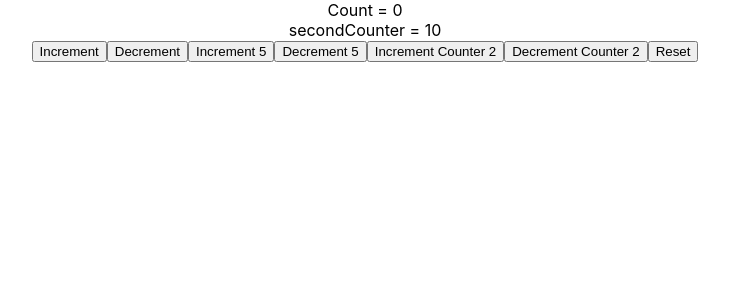
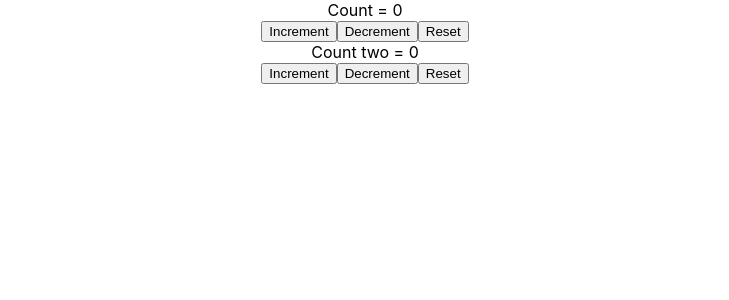
Before and after one commit to wildfoxcard/lessons-react, a React (Create React App) app in the folder reactjs/state-hook/: page / in a window 1280 px wide. Shown: the top 300 px of the page, without its empty margins (275-1004 px from the left). Built offline with nearby package versions, Linux system fonts and the light colour scheme.

Commit message:
video 64 completed

```diff
--- a/reactjs/state-hook/src/App.js
+++ b/reactjs/state-hook/src/App.js
@@ -11,12 +11,13 @@
 // import IntervalHookCounter from './components/IntervalHookCounter';
 // import DataFetching from './components/DataFetching';
 // import CounterOne from './components/CounterOne';
-import CounterTwo from './components/CounterTwo';
+// import CounterTwo from './components/CounterTwo';
+import CounterThree from './components/CounterThree';
 
 function App() {
   return (
     <div className="App">
-      <CounterTwo />
+      <CounterThree />
       {/* <CounterOne /> */}
       {/* <MouseContainer /> */}
       {/* <DataFetching /> */}
--- /dev/null
+++ b/reactjs/state-hook/src/components/CounterThree.js
@@ -0,0 +1,39 @@
+import React, { useReducer } from 'react'
+
+const initialState = 0;
+const reducer = (state, action) => {
+    switch (action) {
+        case "increment":
+            return state + 1
+        case "decrement":
+            return state - 1
+        case 'reset':
+            return initialState
+        default:
+            return state
+    }
+}
+
+function CounterThree() {
+    const [count, dispatch] = useReducer(reducer, initialState)
+    const [countTwo, dispatchTwo] = useReducer(reducer, initialState)
+
+    return (
+        <>
+            <div>
+                <div>Count = {count}</div>
+                <button onClick={() => dispatch('increment')}>Increment</button>
+                <button onClick={() => dispatch('decrement')}>Decrement</button>
+                <button onClick={() => dispatch('reset')}>Reset</button>
+            </div>
+            <div>
+                <div>Count two = {countTwo}</div>
+                <button onClick={() => dispatchTwo('increment')}>Increment</button>
+                <button onClick={() => dispatchTwo('decrement')}>Decrement</button>
+                <button onClick={() => dispatchTwo('reset')}>Reset</button>
+            </div>
+        </>
+    )
+}
+
+export default CounterThree
```
Also changed, not shown: 1 other file (tests, documents, lock files or other folders).
